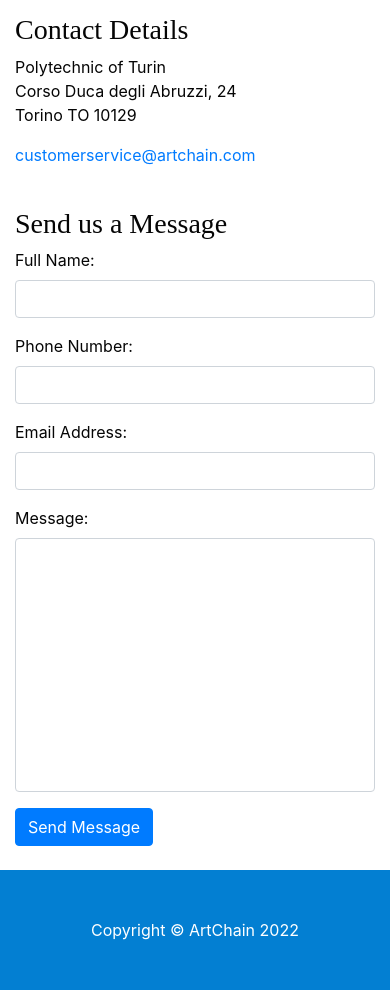
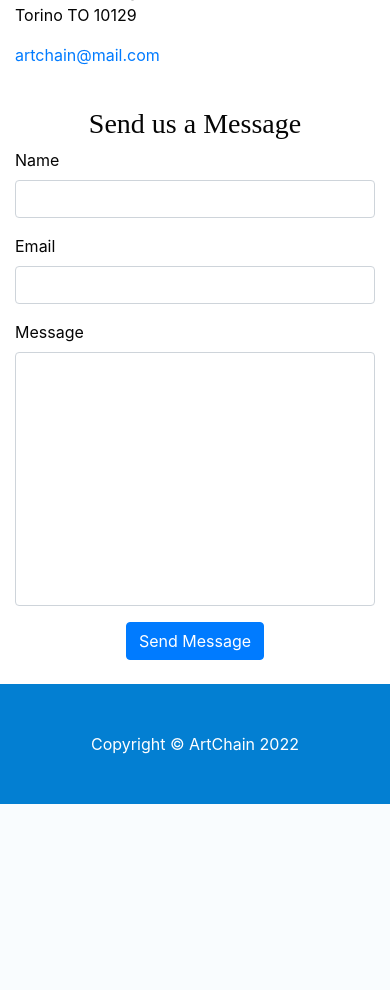
Before and after one commit to walterdec/ArtChain, a Flask app: page /contact in a window 390 px wide; the page is wider, and only the part inside the window is pictured. Shown: the part 699-1689 px from the top of that part. After the commit the page ends 1503 px from the top of that part, so only its background shows below. Run offline with Flask 2, Linux system fonts and the light colour scheme; parts of the project's set-up code (start-up, migrations or seed data) failed here and were passed over; some libraries are stand-ins or nearby versions.

Commit message:
404 error, email setup (auth error to be fixed)

```diff
--- a/app.py
+++ b/app.py
@@ -1,8 +1,10 @@
+import os
+
 from flask import Flask, request, render_template, session, redirect, url_for
 from flask_sqlalchemy import SQLAlchemy
 from flask_wtf import CSRFProtect
-from flask_bcrypt import Bcrypt, generate_password_hash, check_password_hash
-from sqlalchemy.orm import Session
+from flask_bcrypt import generate_password_hash, check_password_hash
+from flask_mail import Message, Mail
 
 from form import LoginForm, CustomerRegistrationForm, ArtistRegistrationForm, ForgotPasswordForm, EditArtistForm, \
     EditCustomerForm, NewNFTForm
@@ -12,16 +14,29 @@ import model
 
 app = Flask(__name__)
 
-bcrypt = Bcrypt(app)
-
 app.config['SECRET_KEY'] = 'hardtoguess'
 app.config['SQLALCHEMY_DATABASE_URI'] = 'sqlite:///artchain.db'
 app.config['SQLALCHEMY_COMMIT_ON_TEARDOWN'] = True
 app.config['SQLALCHEMY_TRACK_MODIFICATIONS'] = False
 
+app.config['MAIL_SERVER'] = 'smtp.mail.com'
+app.config['MAIL_PORT'] = 587
+app.config['MAIL_USERNAME'] = 'artchain@mail.com'
+app.config['MAIL_PASSWORD'] = 'politecnicogroup6'
+app.config['MAIL_TLS'] = True
+app.config['MAIL_SSL'] = False
+
 db = SQLAlchemy(app)
 
+mail = Mail(app)
+
 CSRFProtect(app)
+
+
+def send_mail(to, subject, template, **kwargs):
+    msg = Message(subject, recipients=[to], sender=app.config['MAIL_USERNAME'])
+    msg.html = render_template(template + '.html', **kwargs)
+    mail.send(msg)
 
 
 @app.before_first_request
@@ -145,7 +160,6 @@ def login():
 def signupartist():
     session.clear()
     form = ArtistRegistrationForm()
-    artist_categories = ['Musician', 'Sketcher', 'Other']
     unique_db_error = 0
     registration_success = 0
     is_musician = 0
@@ -153,8 +167,8 @@ def signupartist():
         if (model.User.query.filter(model.User.username == request.form['username']).first() or
                 model.User.query.filter(model.User.email == request.form['email']).first()):
             unique_db_error = 1
-            return render_template('signupartist.html', form=form, artist_categories=artist_categories,
-                                   registration_success=registration_success, unique_db_error=unique_db_error)
+            return render_template('signupartist.html', form=form, registration_success=registration_success,
+                                   unique_db_error=unique_db_error)
         else:
             insta = int(form.instafollowers.data or 0)
             face = int(form.facefollowers.data or 0)
@@ -200,8 +214,8 @@ def signupartist():
         db.session.commit()
         registration_success = 1
 
-    return render_template('signupartist.html', form=form, artist_categories=artist_categories,
-                           registration_success=registration_success, unique_db_error=unique_db_error)
+    return render_template('signupartist.html', form=form, registration_success=registration_success,
+                           unique_db_error=unique_db_error)
 
 
 @app.route('/signupcustomer', methods=['GET', 'POST'])
@@ -223,6 +237,7 @@ def signupcustomer():
             db.session.add(customer_registration)
             db.session.commit()
             registration_success = 1
+            send_mail(form.email.data, "Welcome to ArtChain", "mail", username=form.username.data)
 
     return render_template('signupcustomer.html', form=form, name=username, unique_db_error=unique_db_error,
                            registration_success=registration_success)
@@ -291,5 +306,10 @@ def delete():
     return redirect('/index')
 
 
+@app.errorhandler(404)
+def page_not_found(e):
+    return render_template('404.html'), 404
+
+
 if __name__ == '__main__':
     app.run()
--- a/templates/contact.html
+++ b/templates/contact.html
@@ -27,7 +27,7 @@
       <!-- Map Column -->
       <div class="col-lg-8 mb-4">
         <!-- Embedded Google Map -->
-        <iframe src="https://www.google.com/maps/embed?pb=!1m18!1m12!1m3!1d227700.12466276094!2d7.507264518677639!3d45.01314427285827!2m3!1f0!2f0!3f0!3m2!1i1024!2i768!4f13.1!3m3!1m2!1s0x478620b85cabc337%3A0xd97006264fbdaf1b!2sPolytechnic%20of%20Turin!5e0!3m2!1sen!2sit!4v1638888543059!5m2!1sen!2sit" width="600" height="450" style="border:0;" allowfullscreen="" loading="lazy"></iframe>
+        <iframe src="https://www.google.com/maps/embed?pb=!1m18!1m12!1m3!1d227700.12466276094!2d7.507264518677639!3d45.01314427285827!2m3!1f0!2f0!3f0!3m2!1i1024!2i768!4f13.1!3m3!1m2!1s0x478620b85cabc337%3A0xd97006264fbdaf1b!2sPolytechnic%20of%20Turin!5e0!3m2!1sen!2sit!4v1638888543059!5m2!1sen!2sit" width="500" height="350" style="border:0;" allowfullscreen="" loading="lazy"></iframe>
       </div>
       <!-- Contact Details Column -->
       <div class="col-lg-4 mb-4">
@@ -40,7 +40,7 @@
         </p>
         <p>
           <abbr title="Email"></abbr>
-          <a href="mailto:name@example.com">customerservice@artchain.com
+          <a href="mailto:artchain@mail.com">artchain@mail.com
           </a>
         </p>
       </div>
@@ -49,38 +49,34 @@
 
     <!-- Contact Form -->
     <!-- In order to set the email address and subject line for the contact form go to the bin/contact_me.php file. -->
-    <div class="row">
-      <div class="col-lg-8 mb-4">
-        <h3>Send us a Message</h3>
+    <div class="row form-center">
+      <div class="col-lg-8 mb-4 center">
+        <h3 class="text-center">Send us a Message</h3>
         <form name="sentMessage" id="contactForm" novalidate>
           <div class="control-group form-group">
             <div class="controls">
-              <label>Full Name:</label>
+              <label>Name</label>
               <input type="text" class="form-control" id="name" required data-validation-required-message="Please enter your name.">
               <p class="help-block"></p>
             </div>
           </div>
           <div class="control-group form-group">
             <div class="controls">
-              <label>Phone Number:</label>
-              <input type="tel" class="form-control" id="phone" required data-validation-required-message="Please enter your phone number.">
-            </div>
-          </div>
-          <div class="control-group form-group">
-            <div class="controls">
-              <label>Email Address:</label>
+              <label>Email</label>
               <input type="email" class="form-control" id="email" required data-validation-required-message="Please enter your email address.">
             </div>
           </div>
           <div class="control-group form-group">
             <div class="controls">
-              <label>Message:</label>
+              <label>Message</label>
               <textarea rows="10" cols="100" class="form-control" id="message" required data-validation-required-message="Please enter your message" maxlength="999" style="resize:none"></textarea>
             </div>
           </div>
           <div id="success"></div>
           <!-- For success/fail messages -->
-          <button type="submit" class="btn btn-primary" id="sendMessageButton">Send Message</button>
+          <div class="form-center">
+            <button type="submit" class="btn btn-primary" id="sendMessageButton">Send Message</button>
+          </div>
         </form>
       </div>
 
```
Also changed, not shown: form.py (+17 -9 lines), templates/404.html (+4 -17 lines), templates/index.html (+6 -6 lines), templates/mail.html (added, +12 -0 lines), templates/signupartist.html (+3 -17 lines), artchain.db.
